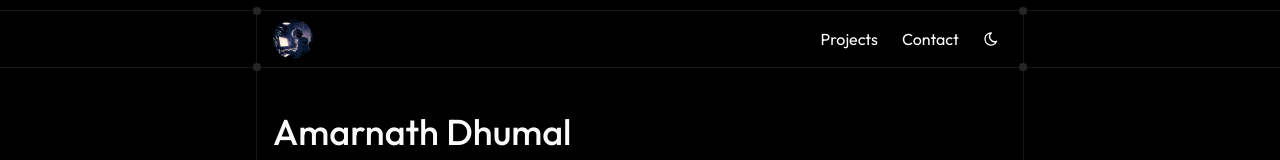
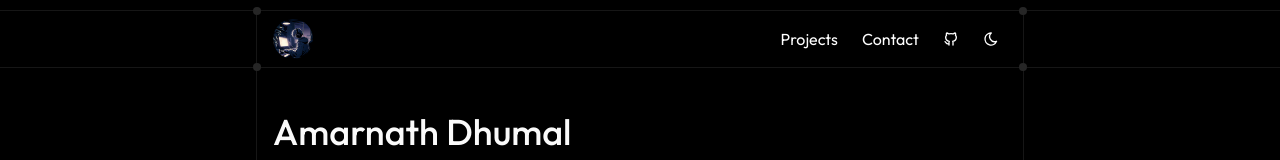
Before and after one commit to amarnath666/Portfolio, a Next.js app: page / in a window 1280 px wide. Shown: the top 160 px of the page. Built offline with nearby package versions, Linux system fonts and the light colour scheme; no server answers.

Commit message:
added mail to contact button

```diff
--- a/components/ui/header.tsx
+++ b/components/ui/header.tsx
@@ -6,6 +6,8 @@ import Link from "next/link"
 import { motion } from "motion/react";
 import { useState } from "react";
 import ThemeToggle from "./theme-toggle";
+import { IconBrandGithub } from "@tabler/icons-react";
+import { Tooltip, TooltipTrigger, TooltipContent } from "./tooltip";
 
 interface NavItem {
     name: string;
@@ -14,7 +16,7 @@ interface NavItem {
 
 const navItems: NavItem[] = [
     { name: "Projects", href: "#projects" },
-    { name: "Contact", href: "#contact" },
+    { name: "Contact", href: "mailto:amarnathdhumal2001@gmail.com" },
 ];
 
 const Header = () => {
@@ -60,6 +62,21 @@ const Header = () => {
                                 {item.name}
                             </Link>
                         ))}
+                        <Tooltip>
+                            <TooltipTrigger asChild>
+                                <Link
+                                    href="https://github.com/amarnath666/Portfolio"
+                                    target="_blank"
+                                    onMouseEnter={() => setHovered(null)}
+                                    className="hover:bg-neutral-200 dark:hover:bg-neutral-800 rounded-md p-2 flex items-center justify-center cursor-pointer transition-colors"
+                                >
+                                    <IconBrandGithub size={16} className="text-black dark:text-white" />
+                                </Link>
+                            </TooltipTrigger>
+                            <TooltipContent side="bottom" sideOffset={5}>
+                                Star on GitHub
+                            </TooltipContent>
+                        </Tooltip>
                         <ThemeToggle onMouseEnter={() => setHovered(null)} />
                     </div >
                 </div >
```
